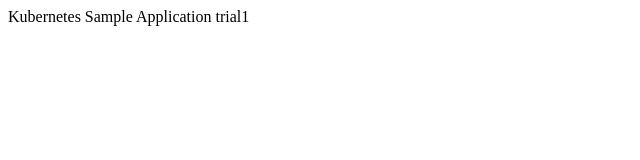
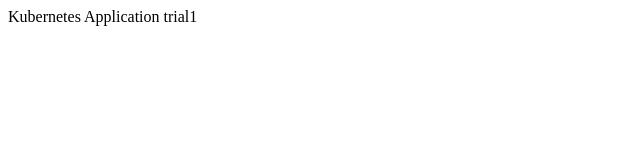
Before and after one commit to mamtajha-ts/digital-ocean-kubernetes-deploy, a plain HTML site: page index.html in a window 1280 px wide. Shown: the full height of the page, 0-640 px from the left. Drawn offline with Linux system fonts and the light colour scheme.

Commit message:
index file change

```diff
--- a/index.html
+++ b/index.html
@@ -1,5 +1,5 @@
 <!DOCTYPE html>
 <title>DigitalOcean</title>
 <body>
-  Kubernetes Sample Application trial1
+  Kubernetes Application trial1
 </body>
```
